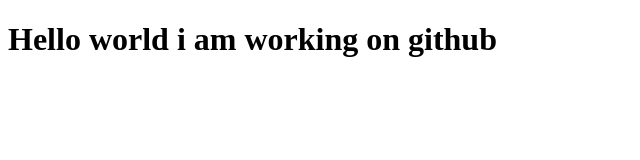
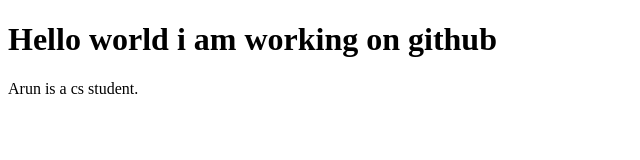
Before and after one commit to Arun636669/learn, a plain HTML site: page index.html in a window 1280 px wide. Shown: the whole page, without its empty margins (0-640 px from the left). Drawn offline with Linux system fonts and the light colour scheme.

Commit message:
index file updated

```diff
--- a/index.html
+++ b/index.html
@@ -6,5 +6,6 @@
 <body>
 
     <h1>Hello world i am working on github</h1>
+    <p>Arun is a cs student.</p>
 </body>
 </html>
```
